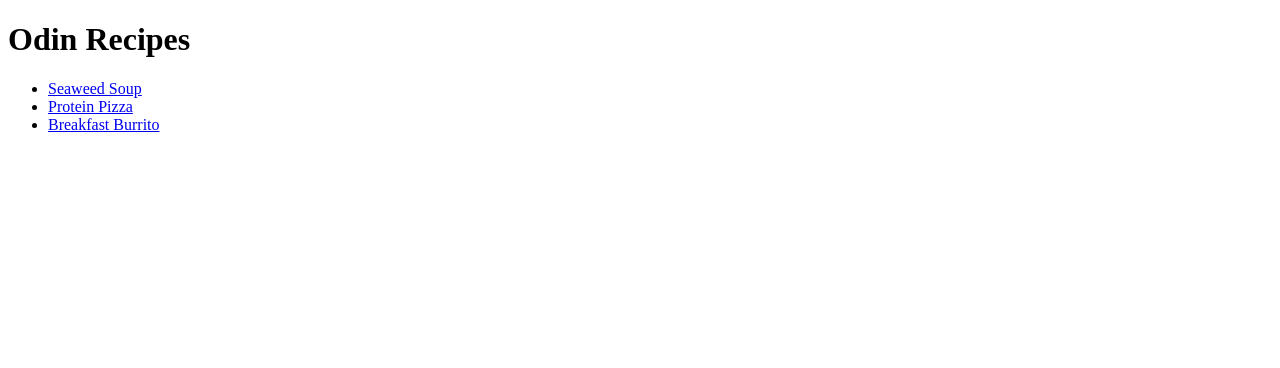
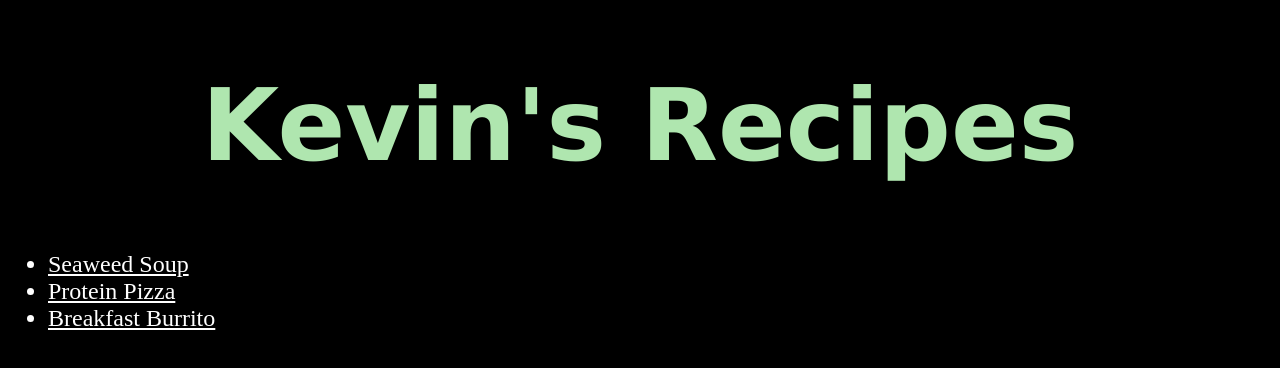
Before and after one commit to kevinsitu318/odin-recipes, a plain HTML site: page index.html in a window 1280 px wide. Drawn offline with Linux system fonts and the light colour scheme.

Commit message:
update recipes with css

```diff
--- a/index.html
+++ b/index.html
@@ -2,10 +2,13 @@
 <html lang="en">
     <head>
         <meta charset="utf-8">
-        <title>Odin Recipes</title>
+        <title>Kevin's Recipes</title>
+        <link rel="stylesheet" href="styles.css">
     </head>
     <body>
-        <h1>Odin Recipes</h1>
+        <div class="title">
+        <h1>Kevin's Recipes</h1>
+    </div>
         <ul>
         <li><a href="./recipes/seaweed-soup.html">Seaweed Soup</a></li>
         <li><a href="./recipes/protein-pizza.html">Protein Pizza</a></li>
--- /dev/null
+++ b/styles.css
@@ -0,0 +1,26 @@
+/* this is my styles.css for recipes */
+
+* {
+    background-color: black;
+    color: white;
+}
+
+h1 {
+    font-size: 100px;
+    font-family: Verdana;
+    text-align: center;
+    color: rgb(175, 230, 175)
+}
+
+li {
+    font-size: 24px;
+}
+
+img {
+    height: auto;
+    width: 500px;
+}
+
+.center {
+    text-align: center;
+}
```
